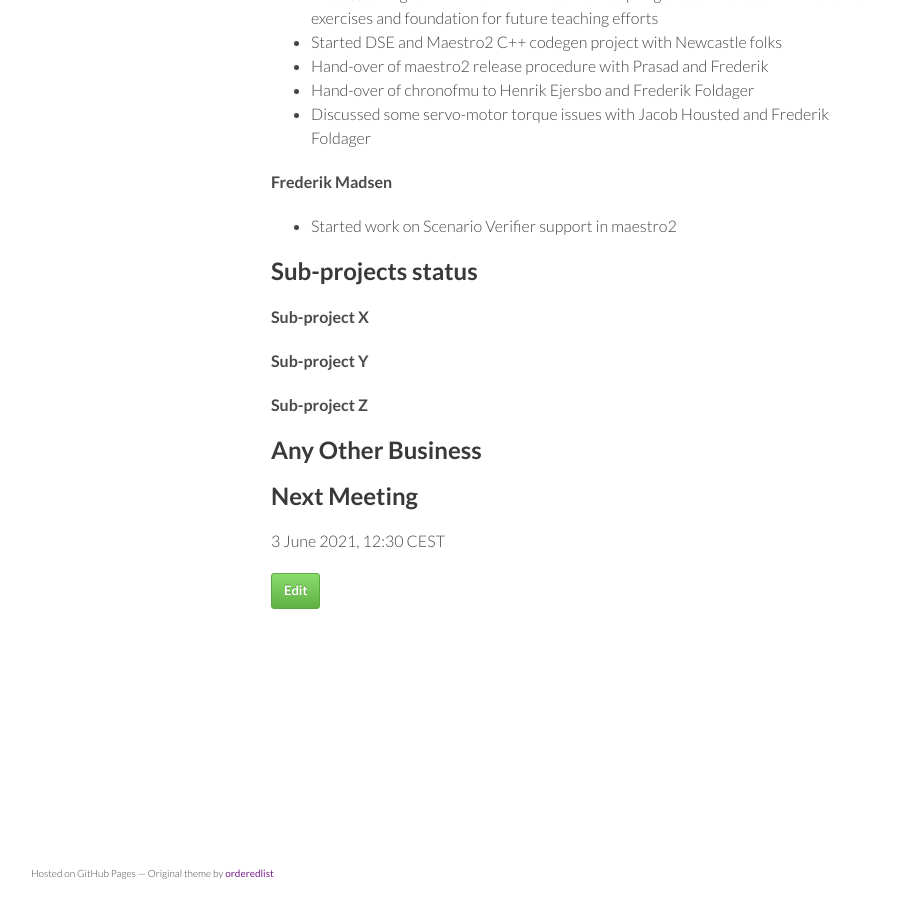
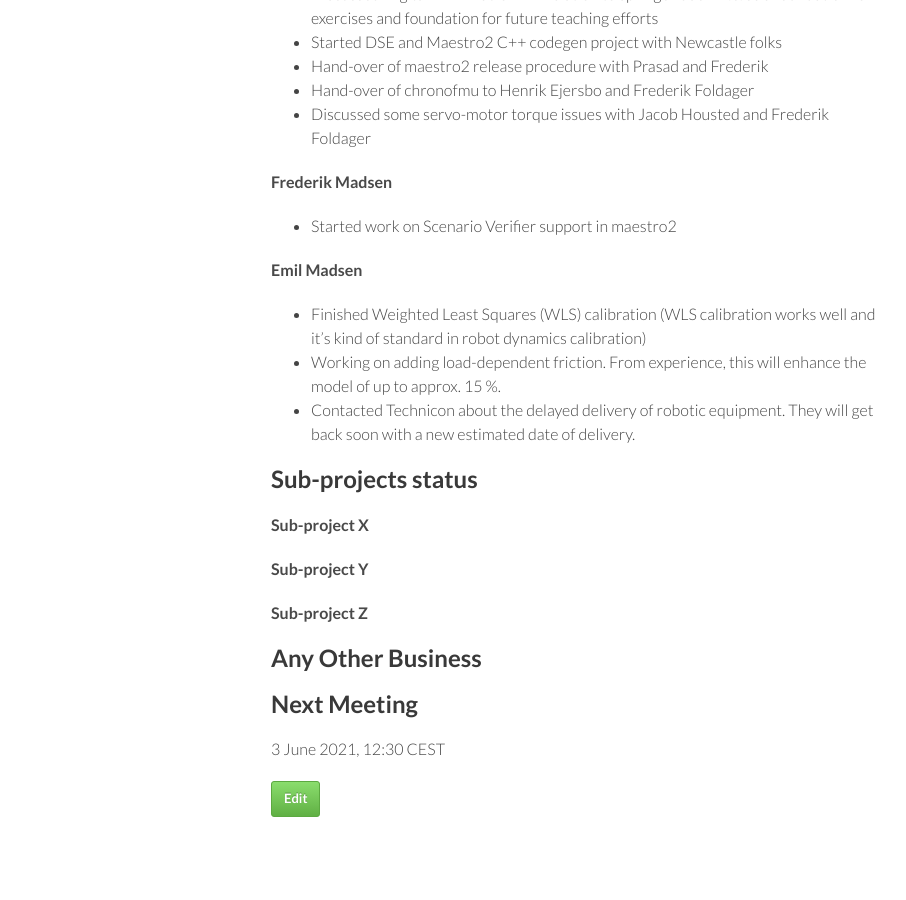
Before and after one commit to digitaltwincentre/digitaltwincentre.github.io, a Jekyll site: the page built from _biweeklies/Biweekly-40.md, in a window 1280 px wide and 900 px high, scrolled down 2303 px. Shown: the whole window, without its empty margins (179-1085 px from the left). Built offline with Jekyll 4.4.1, drawn with Linux system fonts in a browser that asks for light colours; nearby versions of some CDN libraries.

Commit message:
Update Biweekly-40.md

```diff
--- a/_biweeklies/Biweekly-40.md
+++ b/_biweeklies/Biweekly-40.md
@@ -84,6 +84,11 @@ date: 20 May 2021, 1230 CEST
 #### Frederik Madsen
 * Started work on Scenario Verifier support in maestro2
 
+#### Emil Madsen
+* Finished Weighted Least Squares (WLS) calibration (WLS calibration works well and it's kind of standard in robot dynamics calibration)
+* Working on adding load-dependent friction. From experience, this will enhance the model of up to approx. 15 %.
+* Contacted Technicon about the delayed delivery of robotic equipment. They will get back soon with a new estimated date of delivery.
+
 ## Sub-projects status
 
 
```
